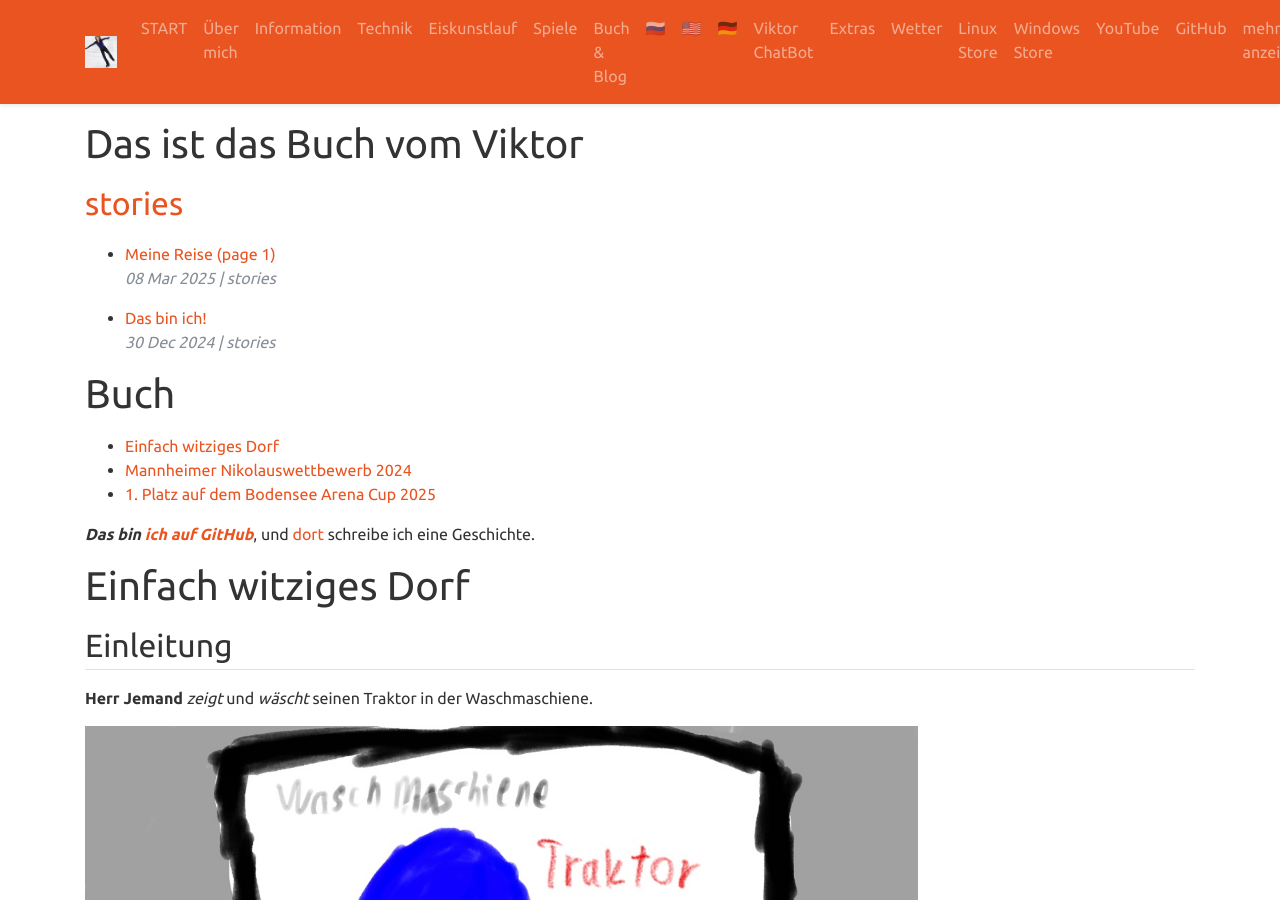
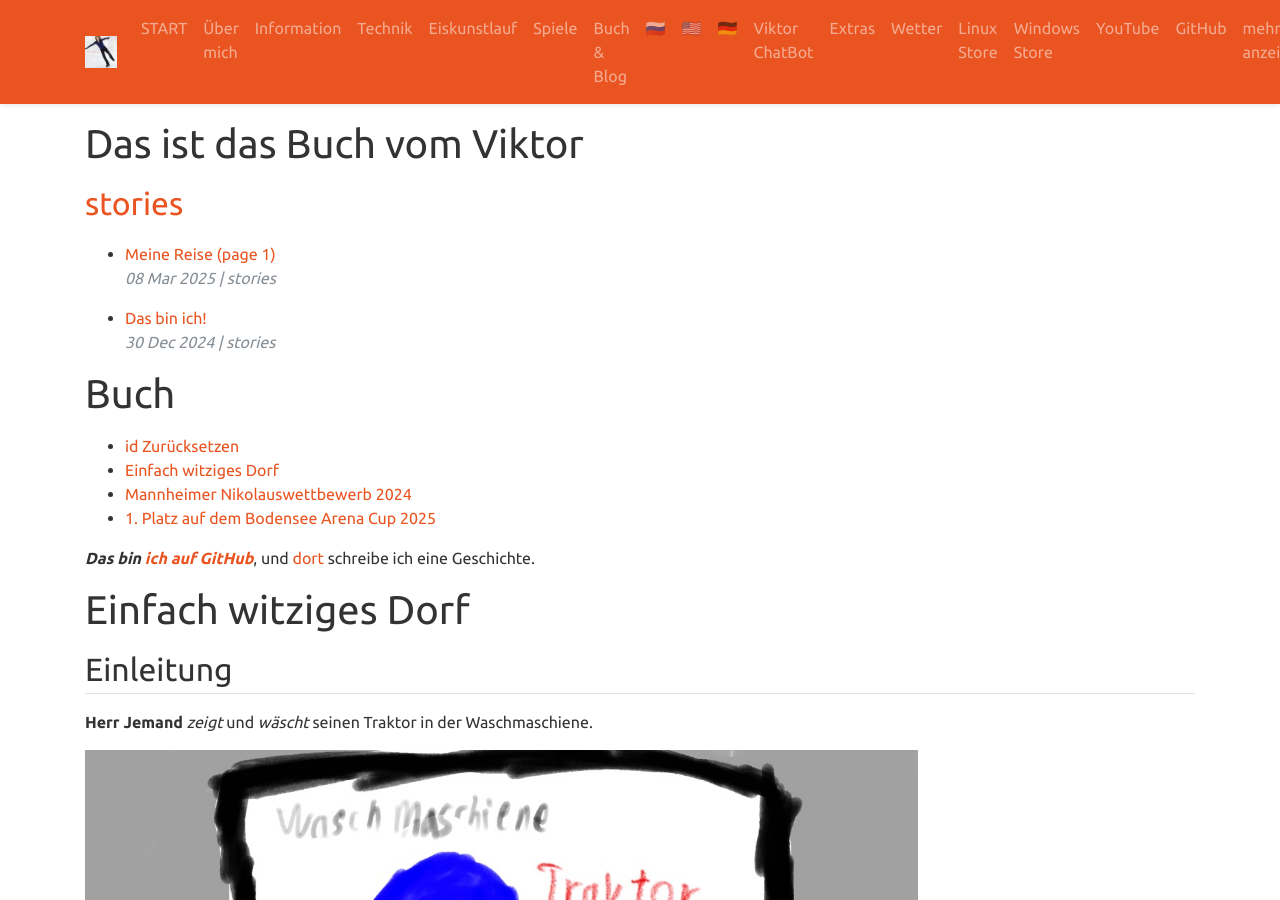
Before and after one commit to viktor-chiarcos/viktor-chiarcos.github.io, a Jekyll site: the page built from _pages/buch.md, in a window 1280 px wide and 900 px high. Built offline with Jekyll 4.4.1, drawn with Linux system fonts in a browser that asks for light colours.

Commit message:
id Zurücksetzen dazu

```diff
--- a/_pages/buch.md
+++ b/_pages/buch.md
@@ -9,6 +9,7 @@ excerpt: "Ich schreibe ein Buch über mich und verwende dabei Persöhnliche Date
 
 # Buch
 
+- [id Zurücksetzen](/buch)
 - [Einfach witziges Dorf](#einfach-witziges-dorf)
 - [Mannheimer Nikolauswettbewerb 2024](#merc-nikolauswettbewerb-2024)
 - [1. Platz auf dem Bodensee Arena Cup 2025](#erster-platz-auf-dem-bodensee-arena-cup-2025)
```
